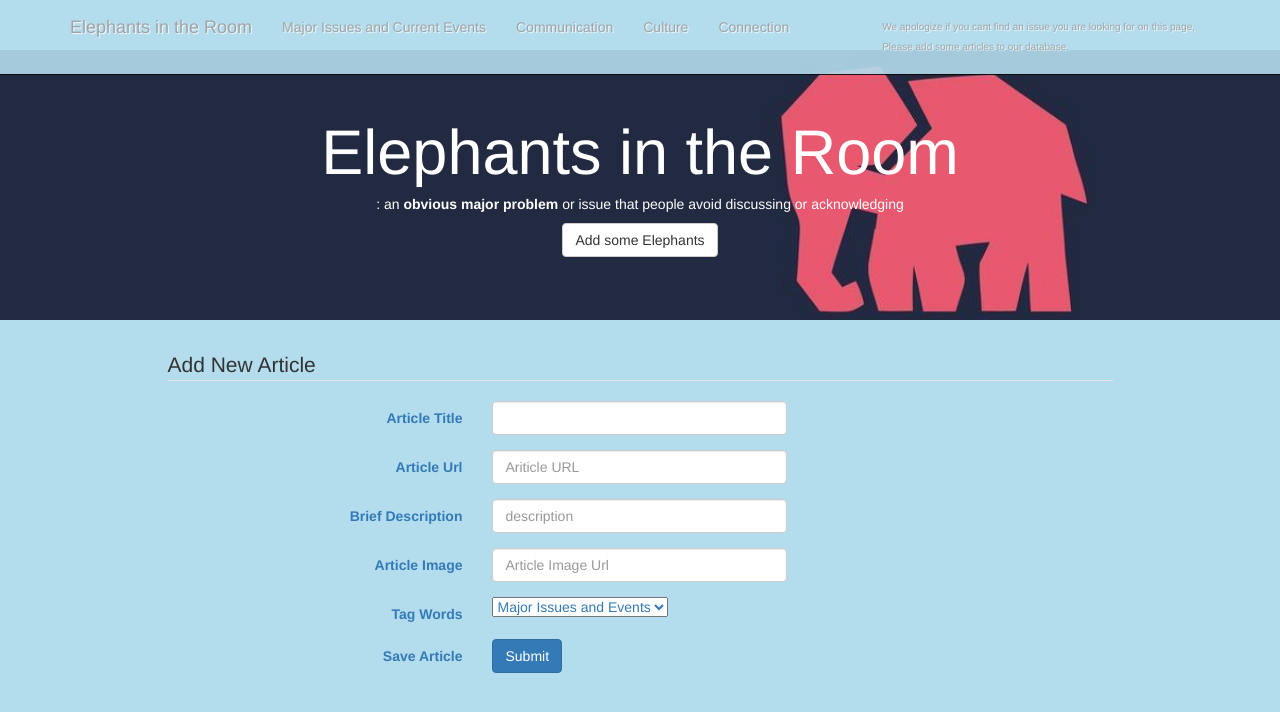
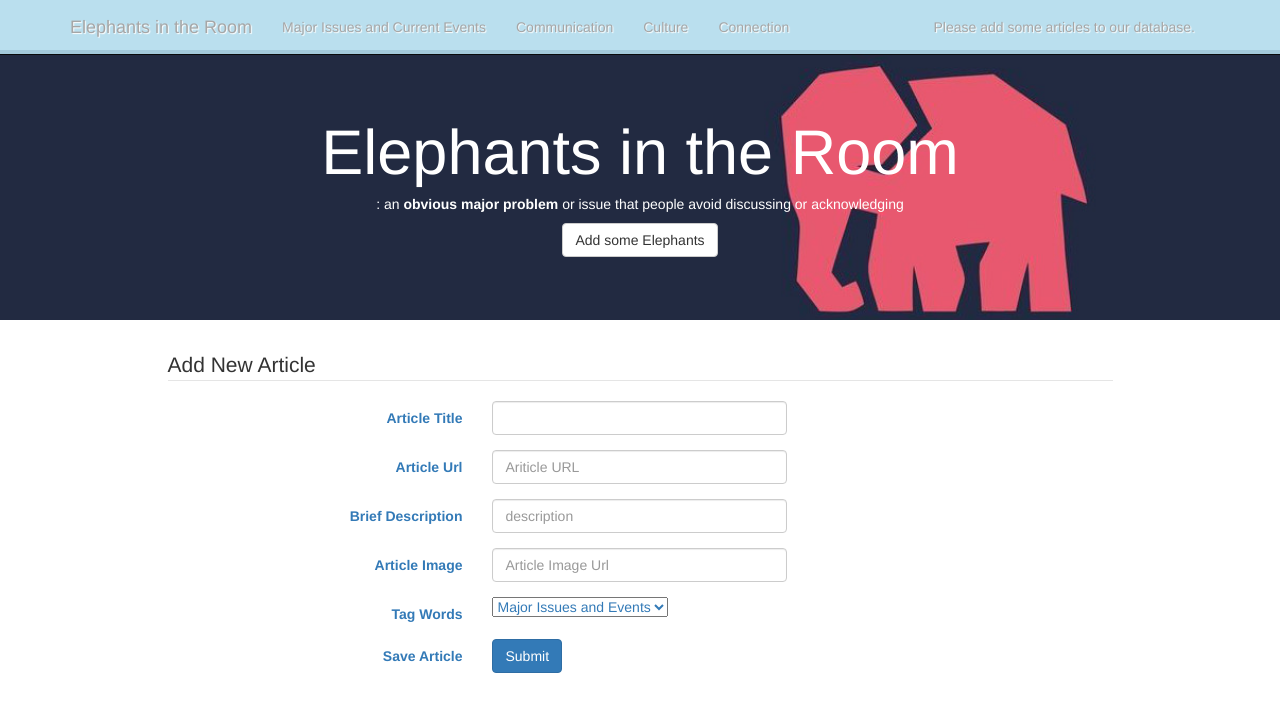
Before and after one commit to mxayon/elephantsintheroom, a website: page views/index.html in a window 1280 px wide. Drawn offline with Linux system fonts and the light colour scheme; files that its build step writes are made by us from their sources; no server answers; files whose address does not match are found by name.

```diff
--- a/public/scripts/app.js
+++ b/public/scripts/app.js
@@ -1,9 +1,5 @@
 $(document).ready(function() {
   console.log('app.js loaded!');
-  // $.get('/api/articles', onSuccess);
-  // $.get('/api/articles', onSuccessTitle);
-
-  // $.get('/api/articleTagWords/5796ca17a5d21536bad9ad7b/articles', onSuccessMajorIssues);
 
   $.get('/api/articles', onSuccess);
 
--- a/public/styles/styles.css
+++ b/public/styles/styles.css
@@ -1,5 +1,5 @@
 body {
-    background: rgba(179, 220, 237, 19);
+    background: white;
     color: black;
     padding-top: 50px;
     width: 100%;
@@ -14,9 +14,6 @@
   height: 700px;
 }
 
-#disclaimer {
-  font-size: 10px;
-}
 
 
 
@@ -29,7 +26,6 @@
         background:-o-linear-gradient(rgba(255, 0, 0, 0.45), rgba(179, 220, 237, 1));
 
         background: rgba(179, 220, 237, 19);
-        background-image: url("../images/bluetexture.jpg"), linear-gradient(rgba(179, 220, 237, 19));
         opacity: .9;
         text-shadow: 1px 1px 1px white;
     }
--- a/views/index.html
+++ b/views/index.html
@@ -40,7 +40,7 @@
         </ul>
         <ul class="nav pull-right navbar-nav">
           <li>
-           <a href="#add" id="disclaimer">We apologize if you cant find an issue you are looking for on this page, <br> Please add some articles to our database.</a>
+           <a href="#add" id="disclaimer"> Please add some articles to our database.</a>
           </li>
         </ul>
       </div>
```
Also changed, not shown: README.md, public/images/bluetexture.jpg (added), public/images/elephantsintheroom.png (added).
